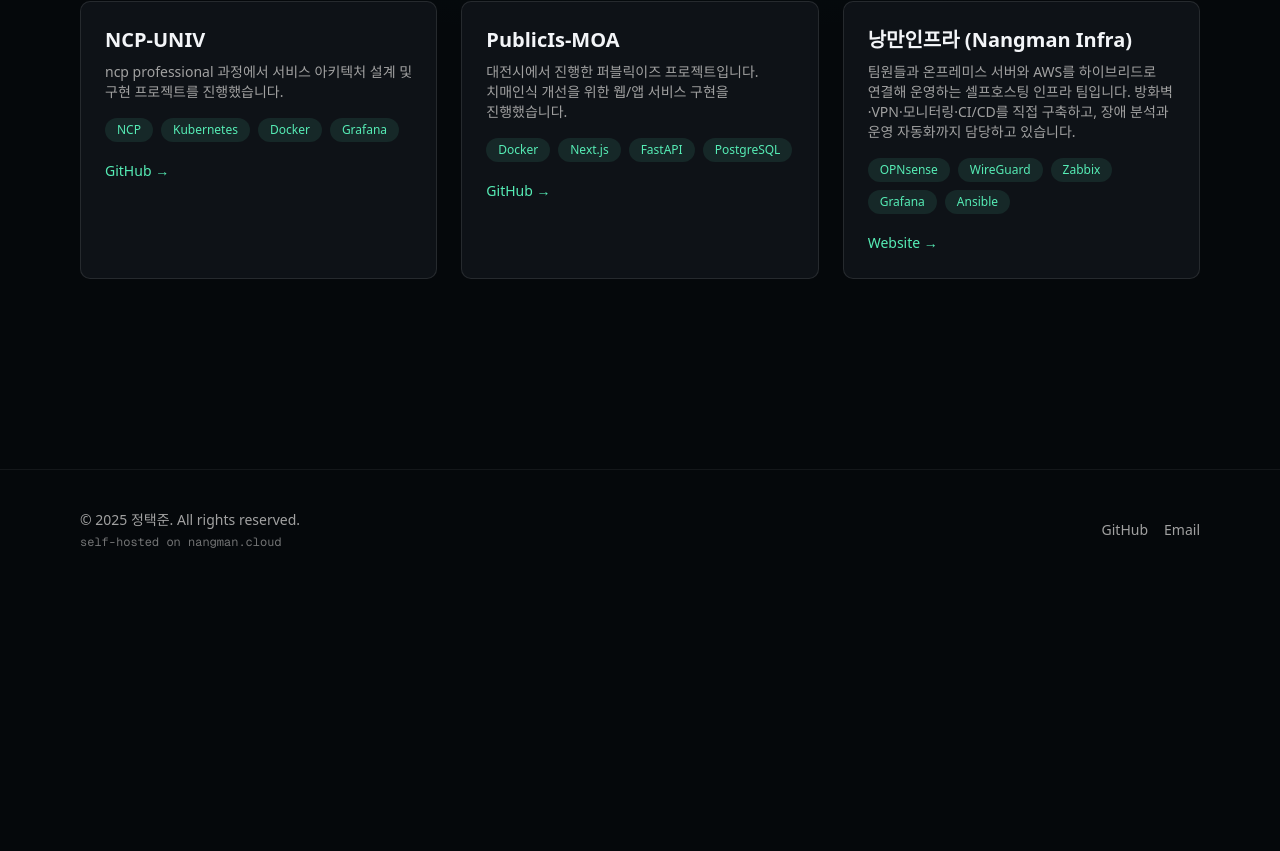
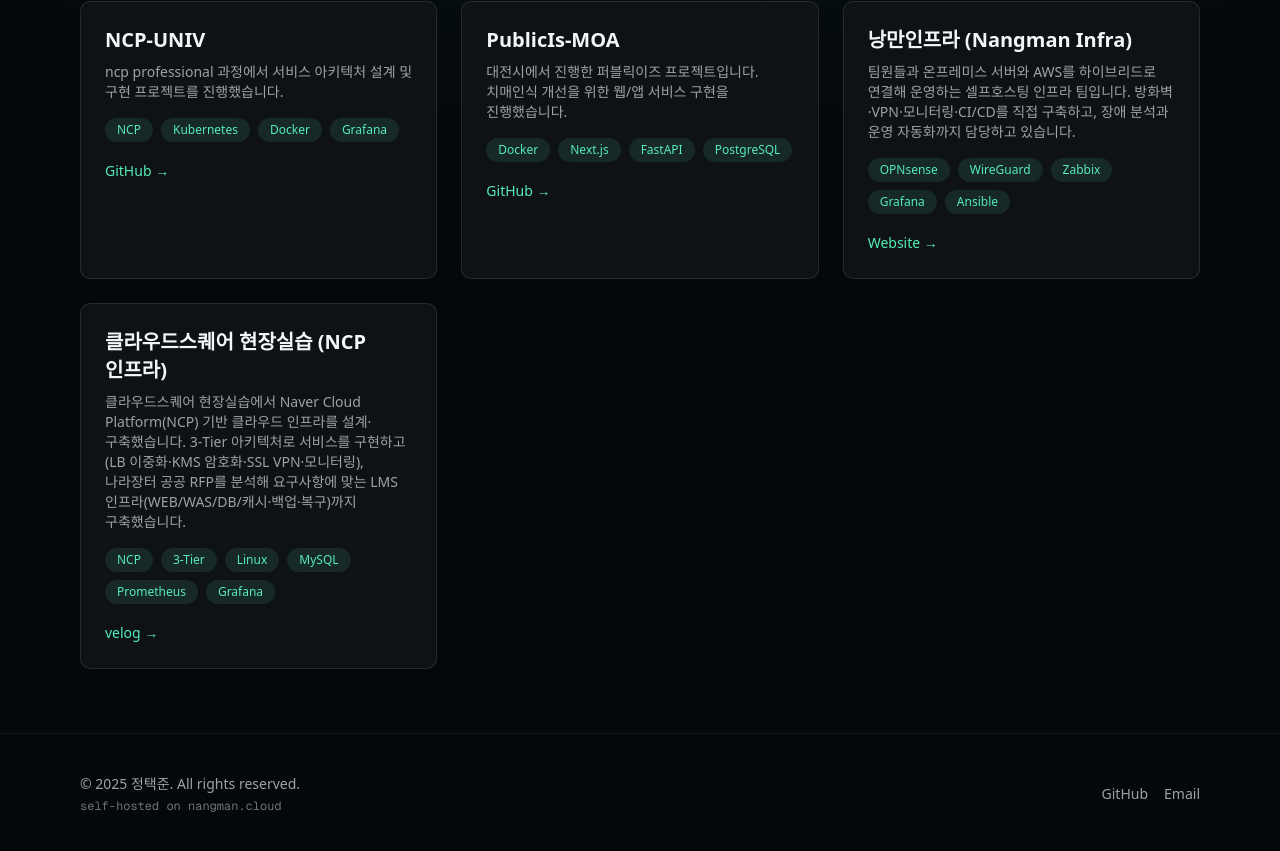
Before and after one commit to nangman-infra/taekjun-home, a Next.js app in the folder frontend/: page /projects in a window 1280 px wide. Shown: the part 331-1182 px from the top of the page. Before the commit the page ends 921 px from the top, so only its background shows below. Built offline with nearby package versions, Linux system fonts and the light colour scheme.

Commit message:
Add CloudSquare 현장실습 (NCP) project card

```diff
--- a/frontend/app/projects/page.tsx
+++ b/frontend/app/projects/page.tsx
@@ -25,6 +25,15 @@
     tags: ["OPNsense", "WireGuard", "Zabbix", "Grafana", "Ansible"],
     link: "https://nangman.cloud",
     linkLabel: "Website",
+  },
+  {
+    id: 4,
+    title: "클라우드스퀘어 현장실습 (NCP 인프라)",
+    description:
+      "클라우드스퀘어 현장실습에서 Naver Cloud Platform(NCP) 기반 클라우드 인프라를 설계·구축했습니다. 3-Tier 아키텍처로 서비스를 구현하고(LB 이중화·KMS 암호화·SSL VPN·모니터링), 나라장터 공공 RFP를 분석해 요구사항에 맞는 LMS 인프라(WEB/WAS/DB/캐시·백업·복구)까지 구축했습니다.",
+    tags: ["NCP", "3-Tier", "Linux", "MySQL", "Prometheus", "Grafana"],
+    link: "https://velog.io/@iamtaekjun/클라우드스퀘어-현장실습-2차-과제",
+    linkLabel: "velog",
   },
 ];
 
```
